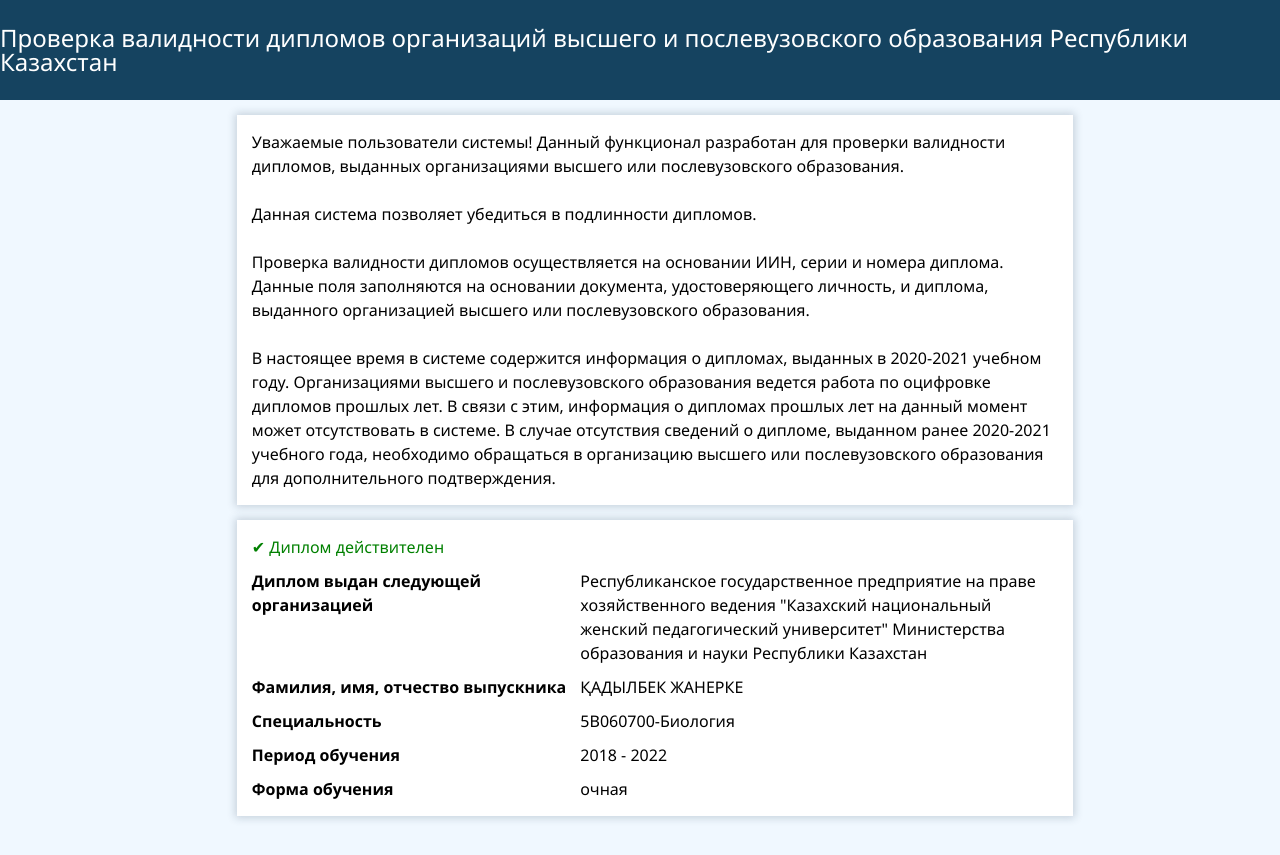
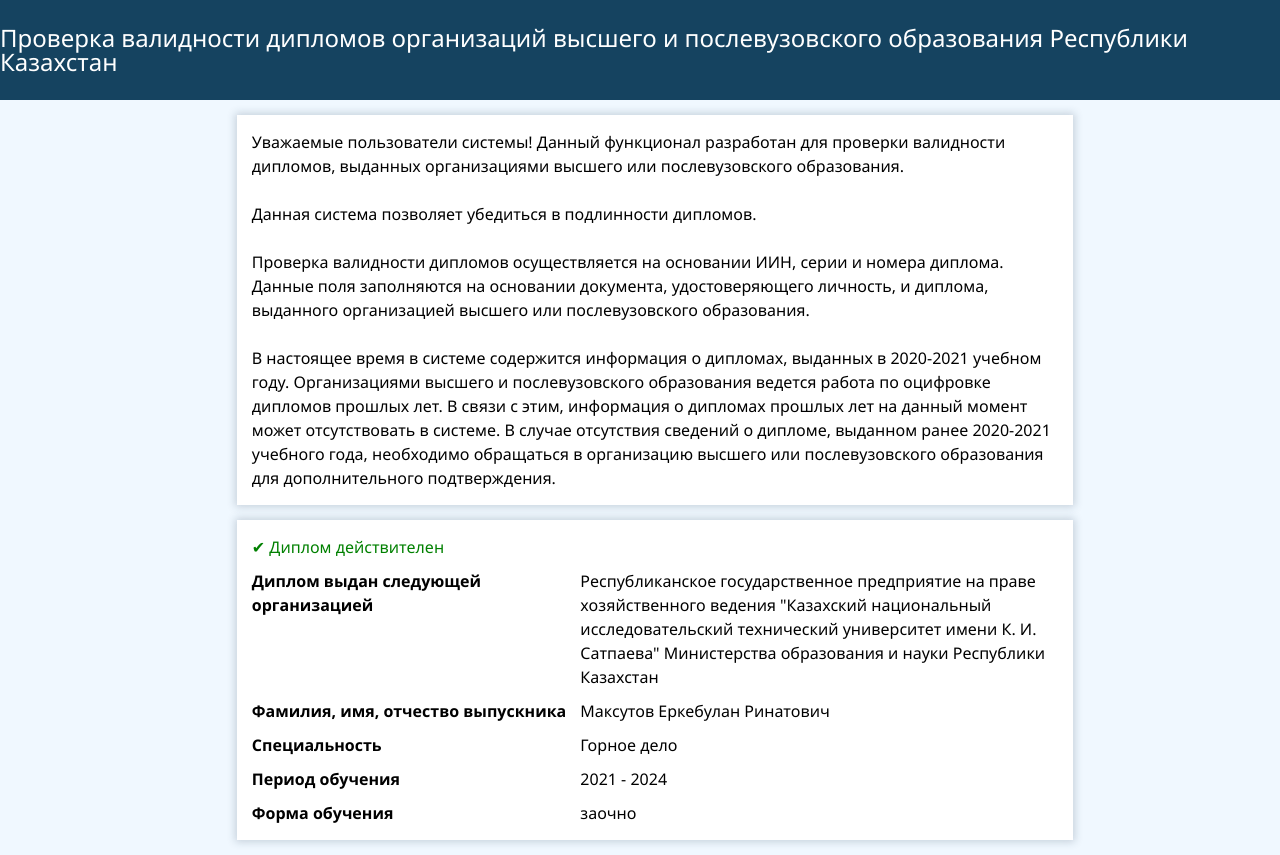
Before and after one commit to kzCertificateTest/06.01.2001, a plain HTML site: page index.html in a window 1280 px wide. Before the commit the page ends 831 px from the top, so only its background shows below. Drawn offline with Linux system fonts and the light colour scheme.

Commit message:
Update index.html

```diff
--- a/index.html
+++ b/index.html
@@ -27,19 +27,19 @@
                 <div class="result__content">
                     <p style="font-weight: bold;">Диплом выдан следующей организацией</p>
                     <!-- редакт -->
-                    <p>Республиканское государственное предприятие на праве хозяйственного ведения "Казахский национальный женский педагогический университет" Министерства образования и науки Республики Казахстан</p>
+                    <p>Республиканское государственное предприятие на праве хозяйственного ведения "Казахский национальный исследовательский технический университет имени К. И. Сатпаева" Министерства образования и науки Республики Казахстан</p>
                     <p style="font-weight: bold;">Фамилия, имя, отчество выпускника</p>
                     <!-- редакт -->
-                    <p>ҚАДЫЛБЕК ЖАНЕРКЕ</p>
+                    <p>Максутов Еркебулан Ринатович</p>
                     <p style="font-weight: bold;">Специальность</p>
                     <!-- редакт -->
-                    <p>5В060700-Биология</p>
+                    <p>Горное дело</p>
                     <p style="font-weight: bold;">Период обучения</p>
                     <!-- редакт -->
-                    <p>2018 - 2022</p>
+                    <p>2021 - 2024</p>
                     <p style="font-weight: bold;">Форма обучения</p>
                     <!-- редакт -->
-                    <p>очная</p>
+                    <p>заочно</p>
                 </div>
             </div>
         </main>
```
